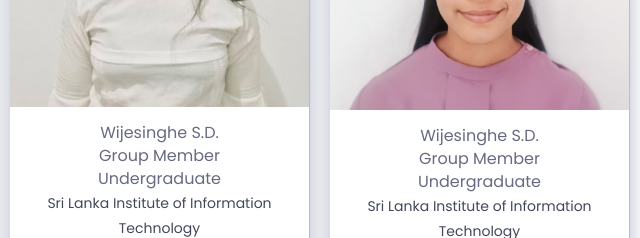
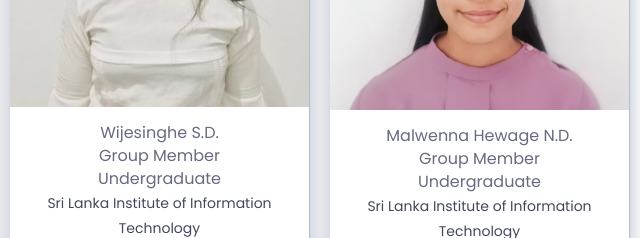
Before and after one commit to hiru2k/Daily_Pulse_Web, a plain HTML site: page index.html in a window 1280 px wide. Shown: the part 9460-9698 px from the top of the page, 640-1280 px from the left. Drawn offline with nearby package versions, Linux system fonts and the light colour scheme.

Commit message:
changed member name

```diff
--- a/index.html
+++ b/index.html
@@ -1485,7 +1485,7 @@
               height="500px"
             />
             <div class="teamTextContainer">
-              <h>Wijesinghe S.D.</h>
+              <h>Malwenna Hewage N.D.</h>
               <h>Group Member</h>
               <h>Undergraduate</h>
               <p style="text-align: center">
```
